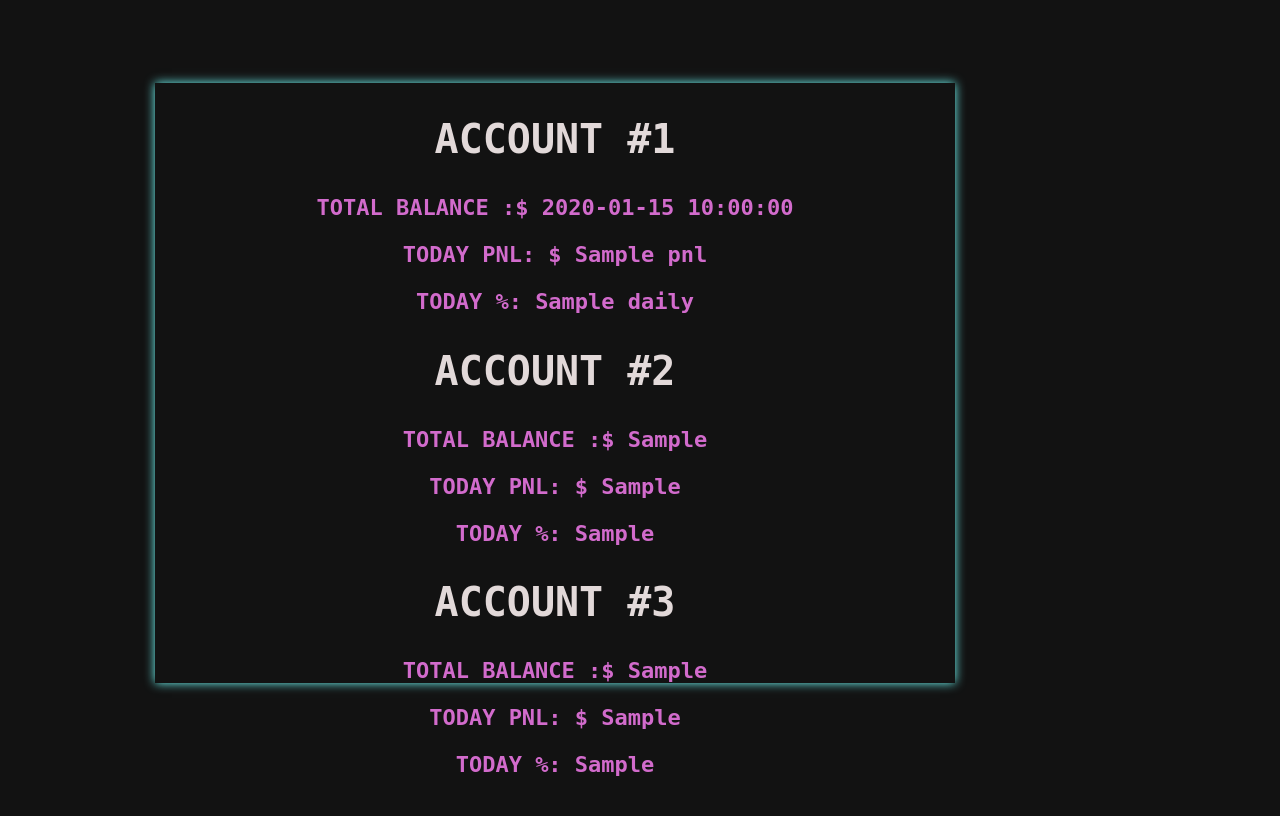
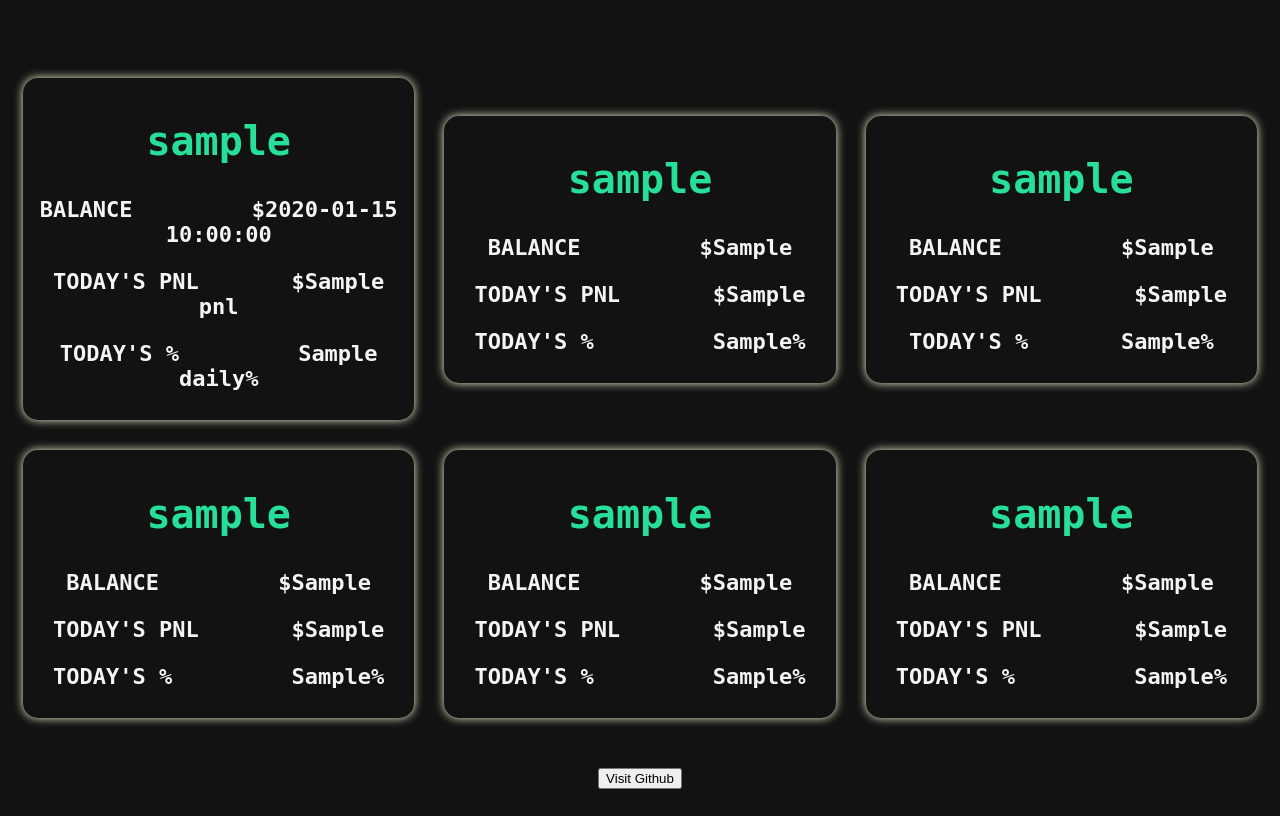
Before and after one commit to CryptoGnome/Crypto-Tracker, a Flask app: template templates/index.html in a window 1280 px wide. Before the commit the page ends 776 px from the top, so only its background shows below. Run offline with Flask 2, Linux system fonts and the light colour scheme; the template is opened without the code that fills it: most values are stand-ins (such as "Sample title", 1, 10 or a date in 2020).

Commit message:
Major Update - Settings, DB, HTML & CSS
Major update to fix some code DB code, Add Favicon
Make HTML usable
Add Bot Nicknames
& a few other minor changes

```diff
--- a/accounts.py
+++ b/accounts.py
@@ -6,6 +6,7 @@ use_account1 = True
 #start balance
 start1 = 1000
 asset1 = 'USD'
+nickname1 = 'ACCOUNT NAME HERE'
 exchange1 = 'binance'
 key1 = 'key here'
 secret1 = 'secret here'
@@ -14,6 +15,7 @@ use_account2 = False
 #start balance
 start2 = 1000
 asset2 = 'USD'
+nickname2 = 'ACCOUNT NAME HERE'
 exchange2 = 'binance'
 key2 = 'key here'
 secret2 = 'secret here'
@@ -21,6 +23,7 @@ secret2 = 'secret here'
 use_account3 = False
 start3 = 8994.48
 asset3 = 'USD'
+nickname3 = 'ACCOUNT NAME HERE'
 exchange3 = 'binance'
 key3 = 'key here'
 secret3 = 'secret here'
@@ -28,6 +31,7 @@ secret3 = 'secret here'
 use_account4 = False
 start4 = 0.12411724
 asset4 = 'BTC'
+nickname4 = 'ACCOUNT NAME HERE'
 exchange4 = 'bybit'
 key4 = 'key here'
 secret4 = 'secret here'
@@ -35,15 +39,17 @@ secret4 = 'secret here'
 use_account5 = False
 start5 = 409.57
 asset5 = 'USD'
+nickname5 = 'ACCOUNT NAME HERE'
 exchange5 = 'ftx'
 key5 = 'key here'
 secret5 = 'secret here'
 
+use_account6 = False
+
 credentials = {
-    'account_one': [exchange1, key1, secret1, start1, 'account1', asset1],
-    'account_two': [exchange2, key2, secret2, start2, 'account2', asset2],
-    'account_three': [exchange3, key3, secret3, start3, 'account3', asset3],
-    'account_four': [exchange4, key4, secret4, start4, 'account4', asset4],
-    'account_five': [exchange5, key5, secret5, start5, 'account5', asset5]
-
+    'account_one': [exchange1, key1, secret1, start1, 'account1', asset1, nickname1],
+    'account_two': [exchange2, key2, secret2, start2, 'account2', asset2, nickname2],
+    'account_three': [exchange3, key3, secret3, start3, 'account3', asset3, nickname3],
+    'account_four': [exchange4, key4, secret4, start4, 'account4', asset4, nickname4],
+    'account_five': [exchange5, key5, secret5, start5, 'account5', asset5, nickname5],
                }
--- a/app.py
+++ b/app.py
@@ -1,6 +1,7 @@
 from flask import Flask, render_template, Response, request, redirect, url_for
 import sqlite3
 import datetime
+from accounts import *
 
 app = Flask(__name__)
 
@@ -10,33 +11,94 @@ def index():
 
     try:
         print("Checking for Todays Data")
-        conn = sqlite3.connect('tracker.db')
-        c = conn.cursor()
-        c.execute('SELECT * FROM account1')
-        datas = c.fetchall()
-        data = datas[-1]
-        today = round(data[2], 4)
-        pnl = round(data[3], 4)
-        daily = round(data[4], 4)
 
-        c.execute('SELECT * FROM account2')
-        datas2 = c.fetchall()
-        data2 = datas2[-1]
-        today2 = round(data2[2], 4)
-        pnl2 = round(data2[3], 4)
-        daily2 = round(data2[4], 4)
+        if use_account1 == True:
+            conn = sqlite3.connect('tracker.db')
+            c = conn.cursor()
+            c.execute('SELECT * FROM account1')
+            datas = c.fetchall()
+            data = datas[-1]
+            today = round(data[2], 4)
+            pnl = round(data[3], 4)
+            daily = round(data[4], 4)
+            nickname1 = data[5]
+        else:
+            today6 = 0
+            pnl6 = 0
+            daily6 = 0
+            nickname6 = 'EMPTY'
 
-        c.execute('SELECT * FROM account3')
-        datas3 = c.fetchall()
-        data3 = datas3[-1]
-        today3 = round(data3[2], 4)
-        pnl3 = round(data3[3], 4)
-        daily3 = round(data3[4], 4)
+        if use_account2 == True:
+            c.execute('SELECT * FROM account2')
+            datas2 = c.fetchall()
+            data2 = datas2[-1]
+            today2 = round(data2[2], 4)
+            pnl2 = round(data2[3], 4)
+            daily2 = round(data2[4], 4)
+            nickname2 = data2[5]
+        else:
+            today6 = 0
+            pnl6 = 0
+            daily6 = 0
+            nickname6 = 'EMPTY'
+
+        if use_account3 == True:
+            c.execute('SELECT * FROM account3')
+            datas3 = c.fetchall()
+            data3 = datas3[-1]
+            today3 = round(data3[2], 4)
+            pnl3 = round(data3[3], 4)
+            daily3 = round(data3[4], 4)
+            nickname3 = data3[5]
+
+        if use_account4 == True:
+            c.execute('SELECT * FROM account4')
+            datas4 = c.fetchall()
+            data4 = datas4[-1]
+            today4 = round(data4[2], 4)
+            pnl4 = round(data4[3], 4)
+            daily4 = round(data4[4], 4)
+            nickname4 = data4[5]
+        else:
+            today6 = 0
+            pnl6 = 0
+            daily6 = 0
+            nickname6 = 'EMPTY'
+
+        if use_account5 == True:
+            c.execute('SELECT * FROM account5')
+            datas5 = c.fetchall()
+            data5 = datas5[-1]
+            today5 = round(data5[2], 4)
+            pnl5 = round(data5[3], 4)
+            daily5 = round(data5[4], 4)
+            nickname5 = data5[5]
+        else:
+            today6 = 0
+            pnl6 = 0
+            daily6 = 0
+            nickname6 = 'EMPTY'
+
+        if use_account6 == True:
+            c.execute('SELECT * FROM account6')
+            datas6 = c.fetchall()
+            data6 = datas6[-1]
+            today6 = round(data6[2], 4)
+            pnl6 = round(data6[3], 4)
+            daily6 = round(data6[4], 4)
+            nickname6 = data6[5]
+        else:
+            today6 = 0
+            pnl6 = 0
+            daily6 = 0
+            nickname6 = 'EMPTY'
 
         conn.commit()
         conn.close()
 
-        return render_template('index.html', today=today, pnl=pnl, daily=daily, today2=today2, pnl2=pnl2, daily2=daily2, today3=today3, pnl3=pnl3, daily3=daily3)
+        return render_template('index.html', today=today, pnl=pnl, daily=daily, nickname1=nickname1, today2=today2, pnl2=pnl2, daily2=daily2, nickname2=nickname2,today3=today3, pnl3=pnl3, daily3=daily3,
+                               nickname3=nickname3, today4=today4, pnl4=pnl4, daily4=daily4, nickname4=nickname4, today5=today5, pnl5=pnl5, daily5=daily5, nickname5=nickname5,
+                               today6=today6, pnl6=pnl6, daily6=daily6, nickname6=nickname6)
 
 
 
--- a/static/style.css
+++ b/static/style.css
@@ -5,13 +5,13 @@ body{
 }
 
 h2 {
-  color: #E2D9D9;
+  color: #28df99;
   font-family: Monospace;
   font-size: 40px
 }
 
 h3 {
-  color: #D26BCC;
+  color: #f4f4f4;
   font-family: Monospace;
   font-size: 22px
 
@@ -36,10 +36,28 @@ h4 {
 
 }
 
-.containersub{
+.footer {
+    margin: 5px;
+    width: auto;
+    height: 10px;
     background-color: #121212;
+    text-align: center;
+    position: relative;
+    padding: 30px;
+}
+
+
+.container {
+    display:flex;
     width: auto;
     height: auto;
+    background-color: #121212;
+    align-content: center;
+    align-items: center;
+    justify-content: center;
+    flex-flow: row; wrap;
+    text-align: center
+
 }
 
 .container2 {
@@ -54,21 +72,16 @@ h4 {
     text-align: center
 
 }
-.title{
-    background-color: #121212;
-    position: relative;
-    padding: 100px
 
 
-}
 .account {
     background-color: #121212;
-    box-shadow: 0 0 10px #73FFFB;
-    width: 350px;
+    box-shadow: 0 0 10px #f6f7d4;
+    width: 400px;
     height: auto;
-    margin: 5px;
+    margin: 15px;
     border-radius: 15px;
-    padding: 10px;
+    padding: 7px;
     text-align: center
 }
 
@@ -93,18 +106,3 @@ h4 {
     padding: 10px;
     text-align: center
 }
-
-.lickhunter {
-}
-
-.chart {
-    background-color: #121212;
-    margin: 20px;
-    width: 800px;
-    height: 600px;
-    text-align: center;
-    position: relative;
-    right: 85px;
-    box-shadow: 0 0 10px #73FFFB;
-
-}
--- a/templates/index.html
+++ b/templates/index.html
@@ -13,7 +13,7 @@
     </script>
 
 
-    <title>Bot Tracker</title>
+    <title>Crypto Tracker</title>
 
 
 </head>
@@ -24,32 +24,57 @@
 
     </div>
 
+    <div class="container">
+
+        <div class="account">
+            <h2> {{nickname1}} </h2>
+            <h3> BALANCE &nbsp; &nbsp; &nbsp; &nbsp; ${{today}}</h3>
+            <h3> TODAY'S PNL &nbsp; &nbsp; &nbsp; ${{pnl}}</h3>
+            <h3> TODAY'S % &nbsp; &nbsp; &nbsp; &nbsp; {{daily}}%</h3>
+        </div>
+        <div class="account">
+            <h2> {{nickname2}} </h2>
+            <h3> BALANCE &nbsp; &nbsp; &nbsp; &nbsp; ${{today2}}</h3>
+            <h3> TODAY'S PNL &nbsp; &nbsp; &nbsp; ${{pnl2}}</h3>
+            <h3> TODAY'S % &nbsp; &nbsp; &nbsp; &nbsp; {{daily2}}%</h3>
+        </div>
+        <div class="account">
+            <h2> {{nickname3}} </h2>
+            <h3> BALANCE &nbsp; &nbsp; &nbsp; &nbsp; ${{today3}}</h3>
+            <h3> TODAY'S PNL &nbsp; &nbsp; &nbsp; ${{pnl3}}</h3>
+            <h3> TODAY'S % &nbsp; &nbsp; &nbsp; {{daily3}}%</h3>
+        </div>
+
+    </div>
+
     <div class="container2">
+        <div class="account">
+            <h2> {{nickname4}} </h2>
+            <h3> BALANCE &nbsp; &nbsp; &nbsp; &nbsp; ${{today4}}</h3>
+            <h3> TODAY'S PNL &nbsp; &nbsp; &nbsp; ${{pnl4}}</h3>
+            <h3> TODAY'S % &nbsp; &nbsp; &nbsp; &nbsp; {{daily4}}%</h3>
+        </div>
+        <div class="account">
+            <h2> {{nickname5}} </h2>
+            <h3> BALANCE &nbsp; &nbsp; &nbsp; &nbsp; ${{today5}}</h3>
+            <h3> TODAY'S PNL &nbsp; &nbsp; &nbsp; ${{pnl5}}</h3>
+            <h3> TODAY'S % &nbsp; &nbsp; &nbsp; &nbsp; {{daily5}}%</h3>
 
-
-        <div class="chart">
-            <h2> ACCOUNT #1 </h2>
-            <h3> TOTAL BALANCE :$ {{today}}</h3>
-            <h3> TODAY PNL: $ {{pnl}}</h3>
-            <h3> TODAY %: {{daily}}</h3>
-
-            <h2> ACCOUNT #2 </h2>
-            <h3> TOTAL BALANCE :$ {{today2}}</h3>
-            <h3> TODAY PNL: $ {{pnl2}}</h3>
-            <h3> TODAY %: {{daily2}}</h3>
-
-            <h2> ACCOUNT #3 </h2>
-            <h3> TOTAL BALANCE :$ {{today3}}</h3>
-            <h3> TODAY PNL: $ {{pnl3}}</h3>
-            <h3> TODAY %: {{daily3}}</h3>
-
-
-
-
-
+        </div>
+        <div class="account">
+            <h2> {{nickname6}} </h2>
+            <h3> BALANCE &nbsp; &nbsp; &nbsp; &nbsp; ${{today6}}</h3>
+            <h3> TODAY'S PNL &nbsp; &nbsp; &nbsp; ${{pnl6}}</h3>
+            <h3> TODAY'S % &nbsp; &nbsp; &nbsp; &nbsp; {{daily6}}%</h3>
         </div>
 
 
+    </div>
+
+    <div class="footer">
+        <form action="https://github.com/CryptoGnome/Crypto-Tracker">
+            <input type="submit" value="Visit Github" />
+        </form>
     </div>
 
 </body>
```
Also changed, not shown: main.py (+38 -33 lines), static/favicon.ico (added).
